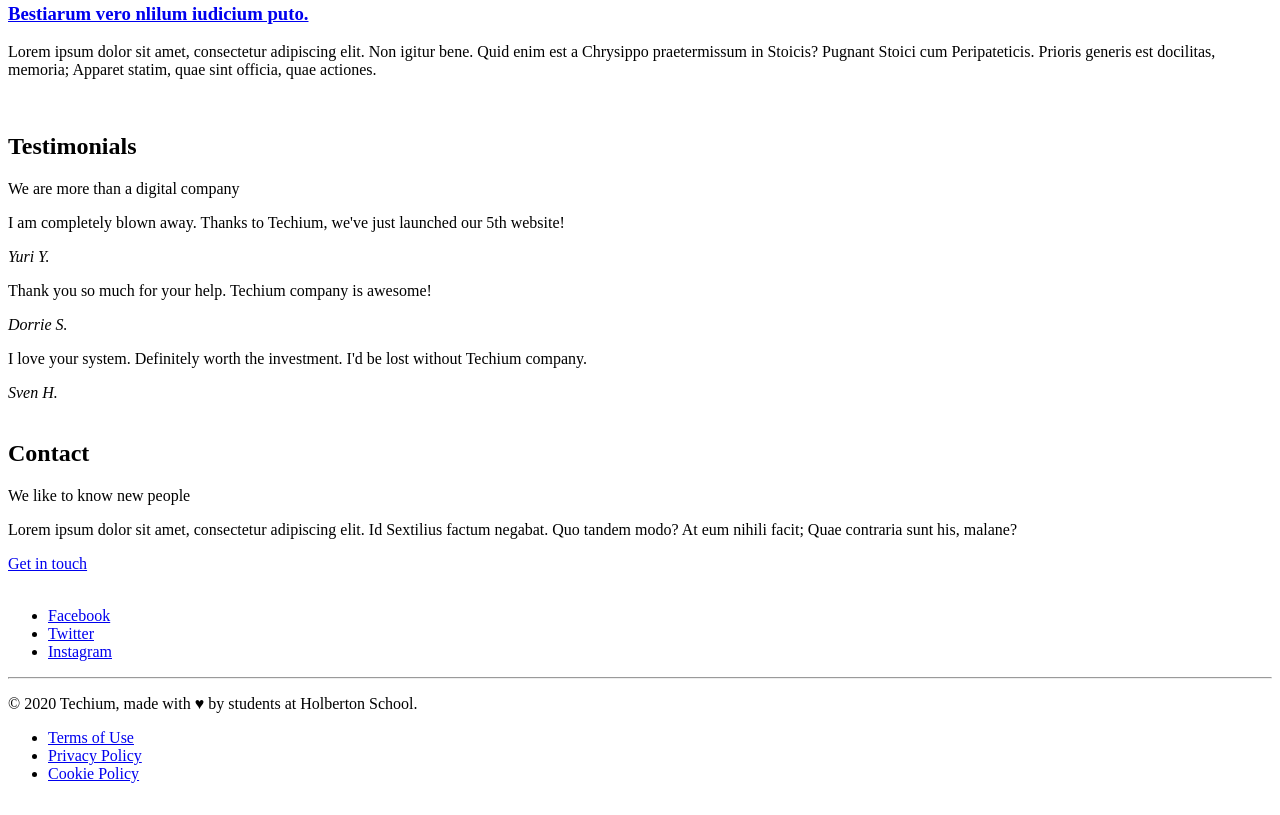
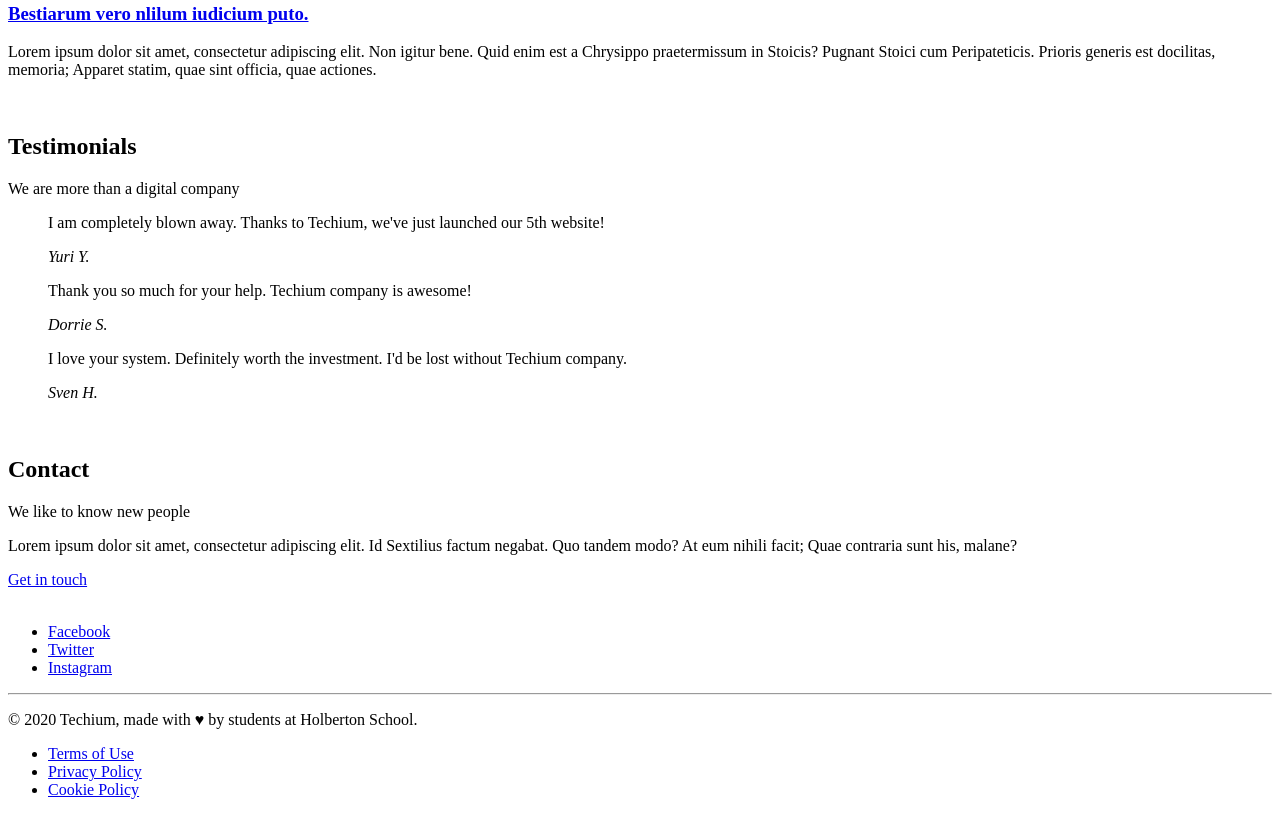
Before and after one commit to AminaHwess/holbertonschool-web_front_end, a plain HTML site: page html_advanced/29-index.html in a window 1280 px wide. Shown: the part 1795-2610 px from the top of the page. Drawn offline with Linux system fonts and the light colour scheme.

Commit message:
blockquotes

```diff
--- a/html_advanced/29-index.html
+++ b/html_advanced/29-index.html
@@ -225,18 +225,24 @@
 
             <div>
             <article>
+                <blockquote>
                 <p>I am completely blown away. Thanks to Techium, we've just launched our 5th website!</p>
                 <cite>Yuri Y.</cite>
+                </blockquote>
             </article>
 
             <article>
+                <blockquote>
                 <p>Thank you so much for your help. Techium company is awesome!</p>
                 <cite>Dorrie S.</cite>
+                </blockquote>
             </article>
 
             <article>
+                <blockquote>
                 <p>I love your system. Definitely worth the investment. I'd be lost without Techium company.</p>
                 <cite>Sven H.</cite>
+                </blockquote>
             </article>
             </div>
         </div>
```
